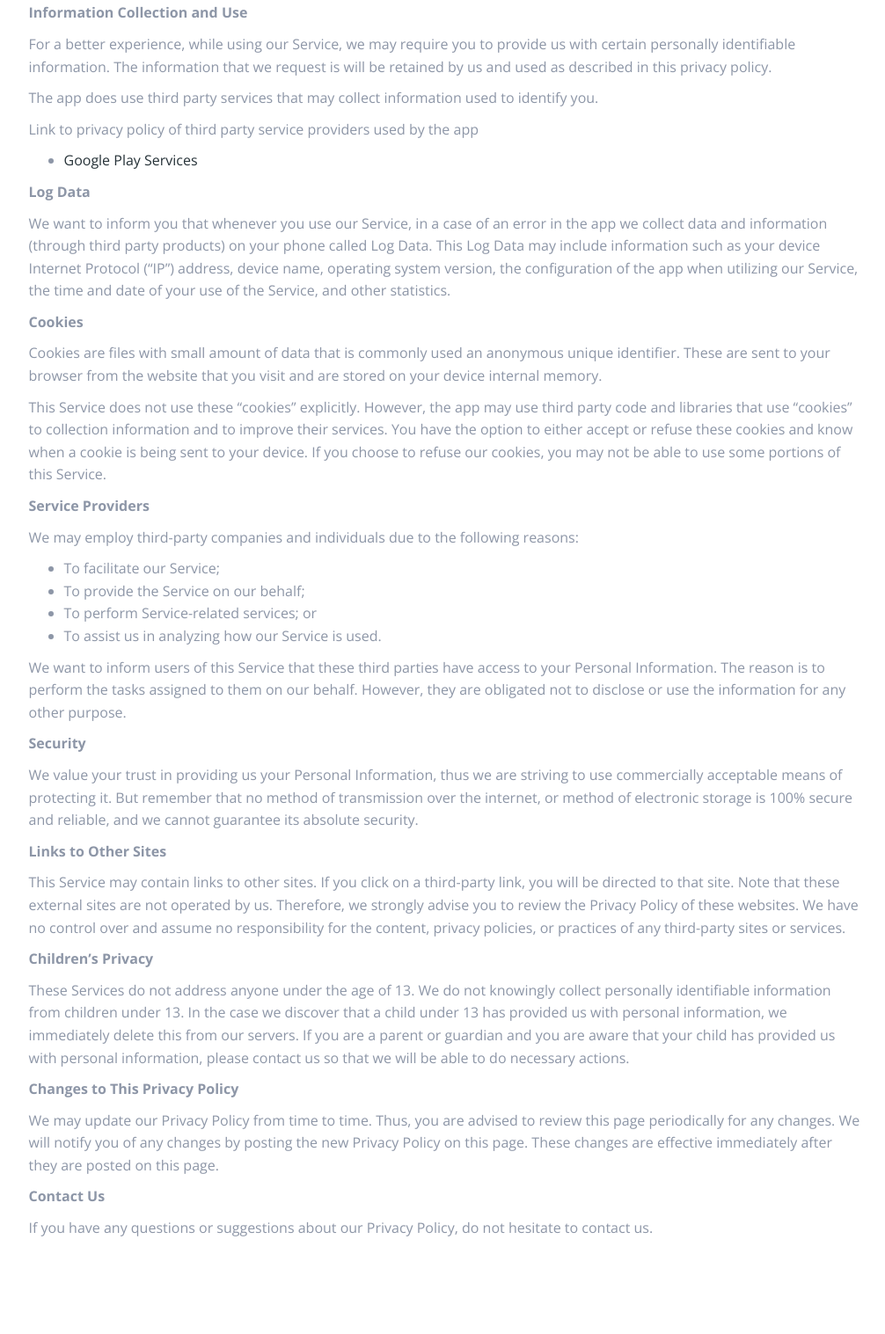
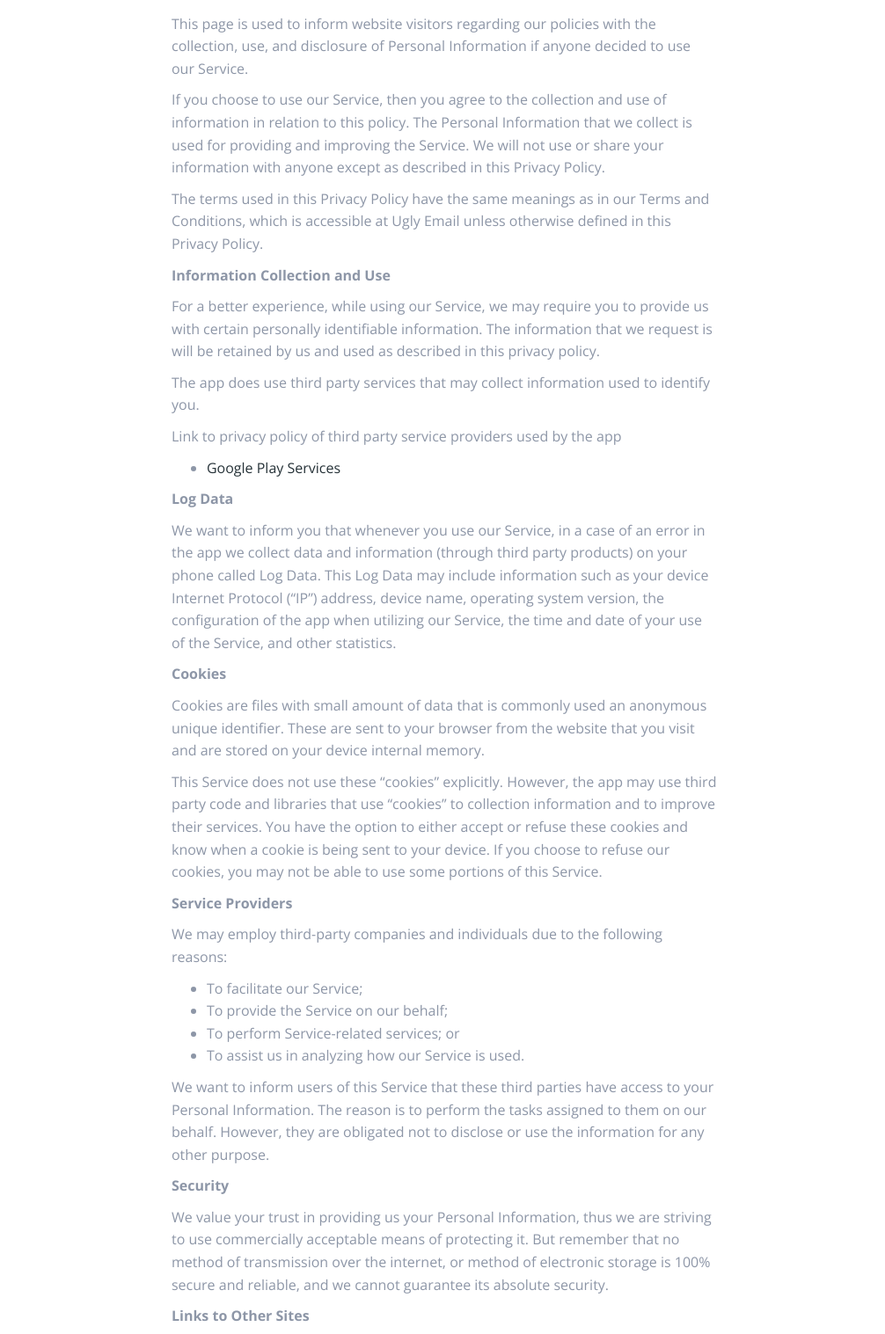
Before and after one commit to OneClickLab/ugly-email-website, a plain HTML site: page privacy.html in a window 1280 px wide. Shown: the part 331-1848 px from the top of the page at 88% size, without its empty margins (135-1141 px from the left). Before the commit the page ends 1751 px from the top, so only its background shows below. Drawn offline with nearby package versions, Linux system fonts and the light colour scheme; some packages are replaced by stand-ins of ours; a script that the page names is missing.

Commit message:
Update privacy.html

```diff
--- a/privacy.html
+++ b/privacy.html
@@ -25,52 +25,123 @@
   <div class="container">
     <div class="row">
       <div class="col-md-10 col-md-offset-1">
-<h2>Privacy Policy</h2> <p> OneClick Lab built the Ugly Email app as a Free app. This SERVICE is provided by OneClick Lab at no cost and is intended for use as is.
-                  </p> <p>This page is used to inform website visitors regarding our policies with the collection, use, and
-                    disclosure of Personal Information if anyone decided to use our Service.
-                  </p> <p>If you choose to use our Service, then you agree to the collection and use of information in relation
-                    to this policy. The Personal Information that we collect is used for providing and improving the
-                    Service. We will not use or share your information with anyone except as described
-                    in this Privacy Policy.
-                  </p> <p>The terms used in this Privacy Policy have the same meanings as in our Terms and Conditions, which is accessible
-                    at Ugly Email unless otherwise defined in this Privacy Policy.
-                  </p> <p><strong>Information Collection and Use</strong></p> <p>For a better experience, while using our Service, we may require you to provide us with certain
-                    personally identifiable information. The information that we request is will be retained by us and used as described in this privacy policy.
-                  </p> <p>The app does use third party services that may collect information used to identify you.</p> <div><p>Link to privacy policy of third party service providers used by the app </p> <ul><li><a href="https://www.google.com/policies/privacy/" target="_blank">Google Play Services</a></li> <!----> <!----> <!----></ul></div> <p><strong>Log Data</strong></p> <p> We want to inform you that whenever you use our Service, in a case of an
-                    error in the app we collect data and information (through third party products) on your phone
-                    called Log Data. This Log Data may include information such as your device Internet Protocol (“IP”) address,
-                    device name, operating system version, the configuration of the app when utilizing our Service,
-                    the time and date of your use of the Service, and other statistics.
-                  </p> <p><strong>Cookies</strong></p> <p>Cookies are files with small amount of data that is commonly used an anonymous unique identifier. These
-                    are sent to your browser from the website that you visit and are stored on your device internal memory.
-                  </p> <p>This Service does not use these “cookies” explicitly. However, the app may use third party code and libraries
-                    that use “cookies” to collection information and to improve their services. You have the option to either
-                    accept or refuse these cookies and know when a cookie is being sent to your device. If you choose to
-                    refuse our cookies, you may not be able to use some portions of this Service.
-                  </p> <p><strong>Service Providers</strong></p> <p> We may employ third-party companies and individuals due to the following reasons:</p> <ul><li>To facilitate our Service;</li> <li>To provide the Service on our behalf;</li> <li>To perform Service-related services; or</li> <li>To assist us in analyzing how our Service is used.</li></ul> <p> We want to inform users of this Service that these third parties have access to your
-                    Personal Information. The reason is to perform the tasks assigned to them on our behalf. However, they
-                    are obligated not to disclose or use the information for any other purpose.
-                  </p> <p><strong>Security</strong></p> <p> We value your trust in providing us your Personal Information, thus we are striving
-                    to use commercially acceptable means of protecting it. But remember that no method of transmission over
-                    the internet, or method of electronic storage is 100% secure and reliable, and we cannot guarantee
-                    its absolute security.
-                  </p> <p><strong>Links to Other Sites</strong></p> <p>This Service may contain links to other sites. If you click on a third-party link, you will be directed
-                    to that site. Note that these external sites are not operated by us. Therefore, we strongly
-                    advise you to review the Privacy Policy of these websites. We have no control over
-                    and assume no responsibility for the content, privacy policies, or practices of any third-party sites
-                    or services.
-                  </p> <p><strong>Children’s Privacy</strong></p> <p>These Services do not address anyone under the age of 13. We do not knowingly collect
-                    personally identifiable information from children under 13. In the case we discover that a child
-                    under 13 has provided us with personal information, we immediately delete this from
-                    our servers. If you are a parent or guardian and you are aware that your child has provided us with personal
-                    information, please contact us so that we will be able to do necessary actions.
-                  </p> <p><strong>Changes to This Privacy Policy</strong></p> <p> We may update our Privacy Policy from time to time. Thus, you are advised to review
-                    this page periodically for any changes. We will notify you of any changes by posting
-                    the new Privacy Policy on this page. These changes are effective immediately after they are posted on
-                    this page.
-                  </p> <p><strong>Contact Us</strong></p> <p>If you have any questions or suggestions about our Privacy Policy, do not hesitate to contact
-                    us.
-                  </p>
+        <header class="row">
+          <div class="col-md-12">
+            <h1 class="logo">Ugly Email</h1>
+          </div>
+        </header>
+
+        <section class="row">
+          <div class="col-md-8 col-md-offset-2">
+              <h2>Privacy Policy</h2>
+              <p> OneClick Lab built the Ugly Email app as a Free app. This SERVICE is provided by OneClick Lab at no cost and is intended
+                for use as is.
+              </p>
+              <p>This page is used to inform website visitors regarding our policies with the collection, use, and disclosure of Personal
+                Information if anyone decided to use our Service.
+              </p>
+              <p>If you choose to use our Service, then you agree to the collection and use of information in relation to this policy. The
+                Personal Information that we collect is used for providing and improving the Service. We will not use or share your information
+                with anyone except as described in this Privacy Policy.
+              </p>
+              <p>The terms used in this Privacy Policy have the same meanings as in our Terms and Conditions, which is accessible at Ugly
+                Email unless otherwise defined in this Privacy Policy.
+              </p>
+              <p>
+                <strong>Information Collection and Use</strong>
+              </p>
+              <p>For a better experience, while using our Service, we may require you to provide us with certain personally identifiable information.
+                The information that we request is will be retained by us and used as described in this privacy policy.
+              </p>
+              <p>The app does use third party services that may collect information used to identify you.</p>
+              <div>
+                <p>Link to privacy policy of third party service providers used by the app </p>
+                <ul>
+                  <li>
+                    <a href="https://www.google.com/policies/privacy/" target="_blank">Google Play Services</a>
+                  </li>
+                  <!---->
+                  <!---->
+                  <!---->
+                </ul>
+              </div>
+              <p>
+                <strong>Log Data</strong>
+              </p>
+              <p> We want to inform you that whenever you use our Service, in a case of an error in the app we collect data and information
+                (through third party products) on your phone called Log Data. This Log Data may include information such as your device
+                Internet Protocol (“IP”) address, device name, operating system version, the configuration of the app when utilizing our
+                Service, the time and date of your use of the Service, and other statistics.
+              </p>
+              <p>
+                <strong>Cookies</strong>
+              </p>
+              <p>Cookies are files with small amount of data that is commonly used an anonymous unique identifier. These are sent to your
+                browser from the website that you visit and are stored on your device internal memory.
+              </p>
+              <p>This Service does not use these “cookies” explicitly. However, the app may use third party code and libraries that use “cookies”
+                to collection information and to improve their services. You have the option to either accept or refuse these cookies and
+                know when a cookie is being sent to your device. If you choose to refuse our cookies, you may not be able to use some portions
+                of this Service.
+              </p>
+              <p>
+                <strong>Service Providers</strong>
+              </p>
+              <p> We may employ third-party companies and individuals due to the following reasons:</p>
+              <ul>
+                <li>To facilitate our Service;</li>
+                <li>To provide the Service on our behalf;</li>
+                <li>To perform Service-related services; or</li>
+                <li>To assist us in analyzing how our Service is used.</li>
+              </ul>
+              <p> We want to inform users of this Service that these third parties have access to your Personal Information. The reason is
+                to perform the tasks assigned to them on our behalf. However, they are obligated not to disclose or use the information
+                for any other purpose.
+              </p>
+              <p>
+                <strong>Security</strong>
+              </p>
+              <p> We value your trust in providing us your Personal Information, thus we are striving to use commercially acceptable means
+                of protecting it. But remember that no method of transmission over the internet, or method of electronic storage is 100%
+                secure and reliable, and we cannot guarantee its absolute security.
+              </p>
+              <p>
+                <strong>Links to Other Sites</strong>
+              </p>
+              <p>This Service may contain links to other sites. If you click on a third-party link, you will be directed to that site. Note
+                that these external sites are not operated by us. Therefore, we strongly advise you to review the Privacy Policy of these
+                websites. We have no control over and assume no responsibility for the content, privacy policies, or practices of any third-party
+                sites or services.
+              </p>
+              <p>
+                <strong>Children’s Privacy</strong>
+              </p>
+              <p>These Services do not address anyone under the age of 13. We do not knowingly collect personally identifiable information
+                from children under 13. In the case we discover that a child under 13 has provided us with personal information, we immediately
+                delete this from our servers. If you are a parent or guardian and you are aware that your child has provided us with personal
+                information, please contact us so that we will be able to do necessary actions.
+              </p>
+              <p>
+                <strong>Changes to This Privacy Policy</strong>
+              </p>
+              <p> We may update our Privacy Policy from time to time. Thus, you are advised to review this page periodically for any changes.
+                We will notify you of any changes by posting the new Privacy Policy on this page. These changes are effective immediately
+                after they are posted on this page.
+              </p>
+              <p>
+                <strong>Contact Us</strong>
+              </p>
+              <p>If you have any questions or suggestions about our Privacy Policy, do not hesitate to contact us.
+              </p>
+          </div>
+        </section>
+
+        <footer class="row">
+          <div class="col-md-12">
+            <hr />
+            <p>&copy; Copyright <script type="text/javascript"> document.write(new Date().getFullYear()); </script> OneClick Lab.</p>
+          </div>
+        </footer>
       </div>
     </div>
   </div>
```
